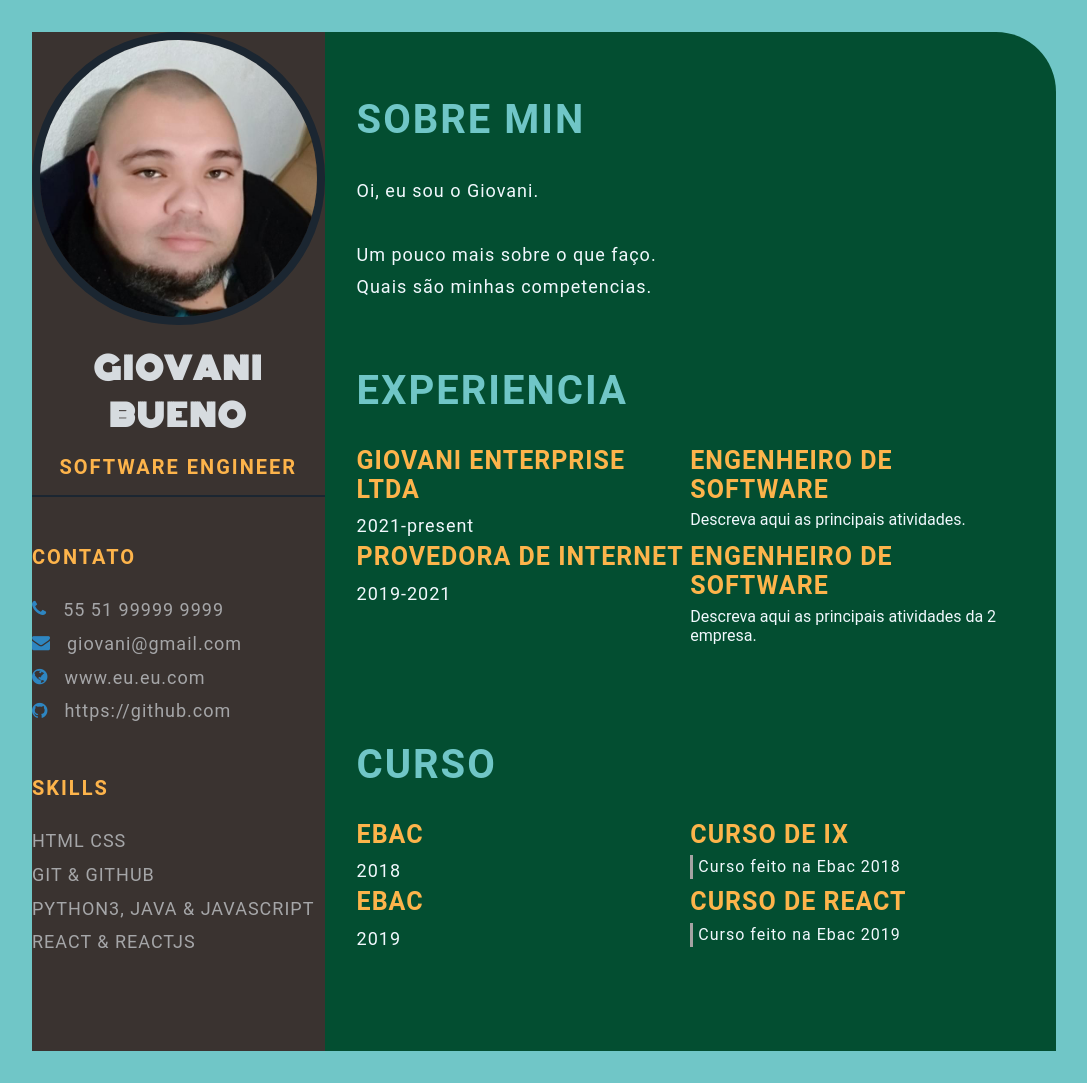
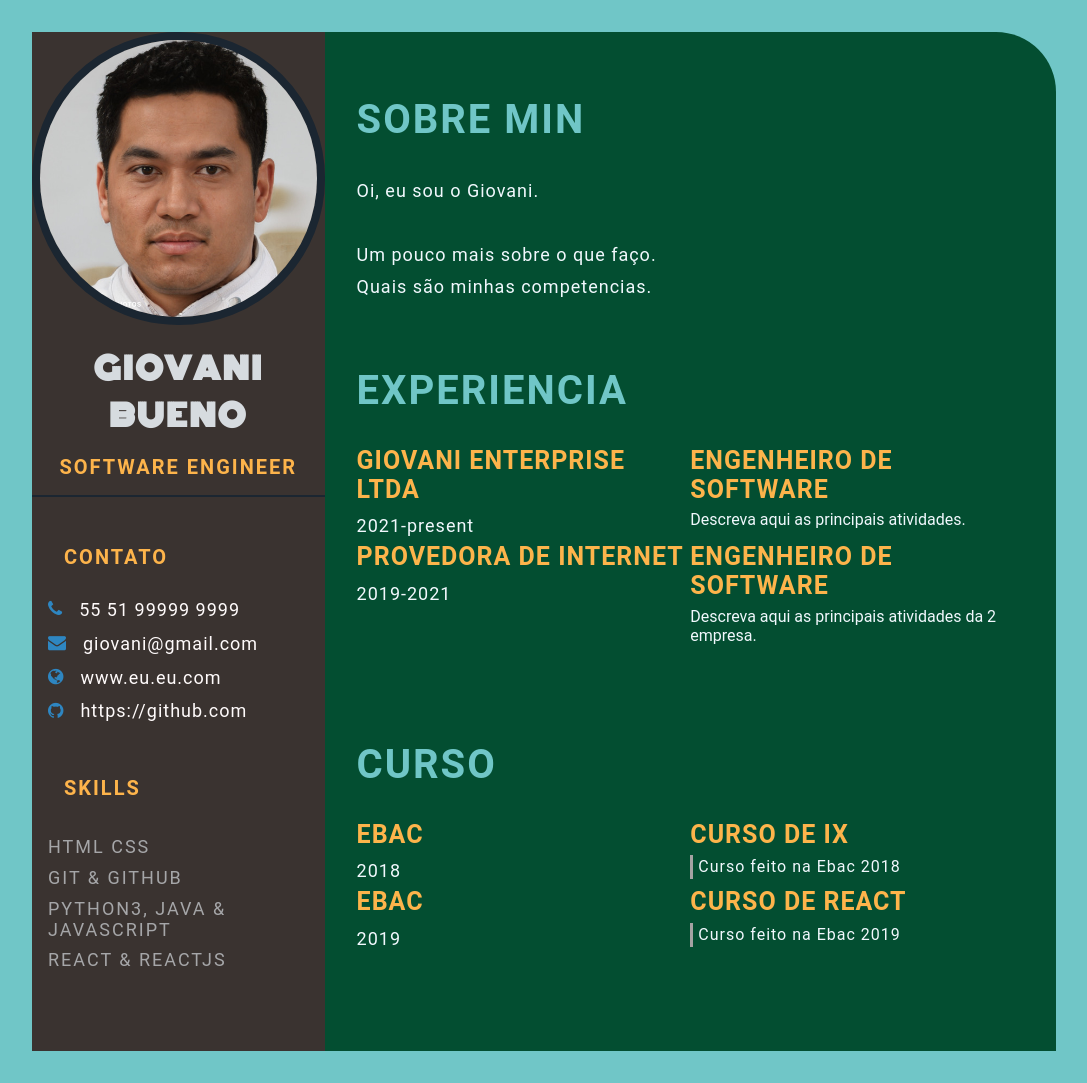
Before and after one commit to Gbuennno/Devweekgit.github.io, a plain HTML site: page index.html in a window 1280 px wide. Shown: the whole page, without its empty margins (96-1183 px from the left). Drawn offline with Linux system fonts and the light colour scheme; a web font is replaced by a local one.

Commit message:
alterado-foto (#10)

```diff
--- a/index.html
+++ b/index.html
@@ -18,7 +18,7 @@
         <section class="left-section">
             <div class="left-section-contents">
                 <div class="profile">
-                    <img class="profile-image" src="img/profile-image.jpeg" alt="profile image">
+                    <img class="profile-image" src="img/profile.jpeg" alt="profile image">
                     <p class="name">Giovani Bueno</p>
                     <p class="profession">Software Engineer</p>
                 </div>
--- a/style.css
+++ b/style.css
@@ -77,10 +77,12 @@ body {
     display: flex;
     align-items: center;
     padding-top: 3rem;
+    padding-left: 2rem;
 }
 
 .contact-info ul {
     padding-top: 1.5rem;
+    padding-left: 1rem;
 }
 
 .contact-info ul li,
@@ -88,7 +90,7 @@ body {
     padding: .4rem 0;
     display: flex;
     align-items: center;
-    color: #d6dbdfaf;
+    color: #fffbfb;
     letter-spacing: 1px;
     font-size: 18px;
 }
@@ -101,15 +103,16 @@ body {
 }
 
 .skills ul {
-    padding-top: 1.5rem;
+    padding-top: 2rem;
+    padding-left: 1rem;
 }
 .skills ul li p {
-    padding: .4rem 0;
+    padding: .3rem 0;
     color: #d6dbdfaf;
     font-size: 18px;
-    letter-spacing: 1px;
+    letter-spacing: 2px;
     display: flex;
-    align-items: center;
+    align-items:center;
     text-transform: uppercase;
 }
 
```
Also changed, not shown: img/profile.jpeg (added).
